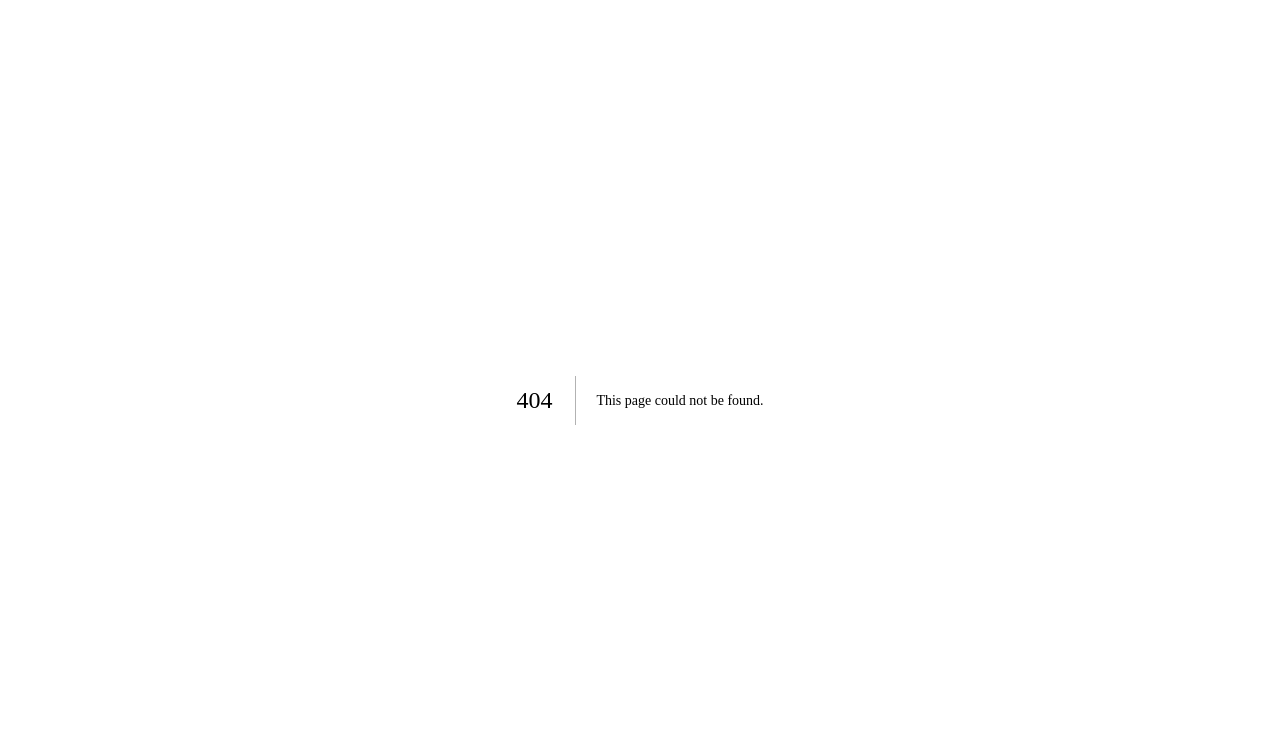
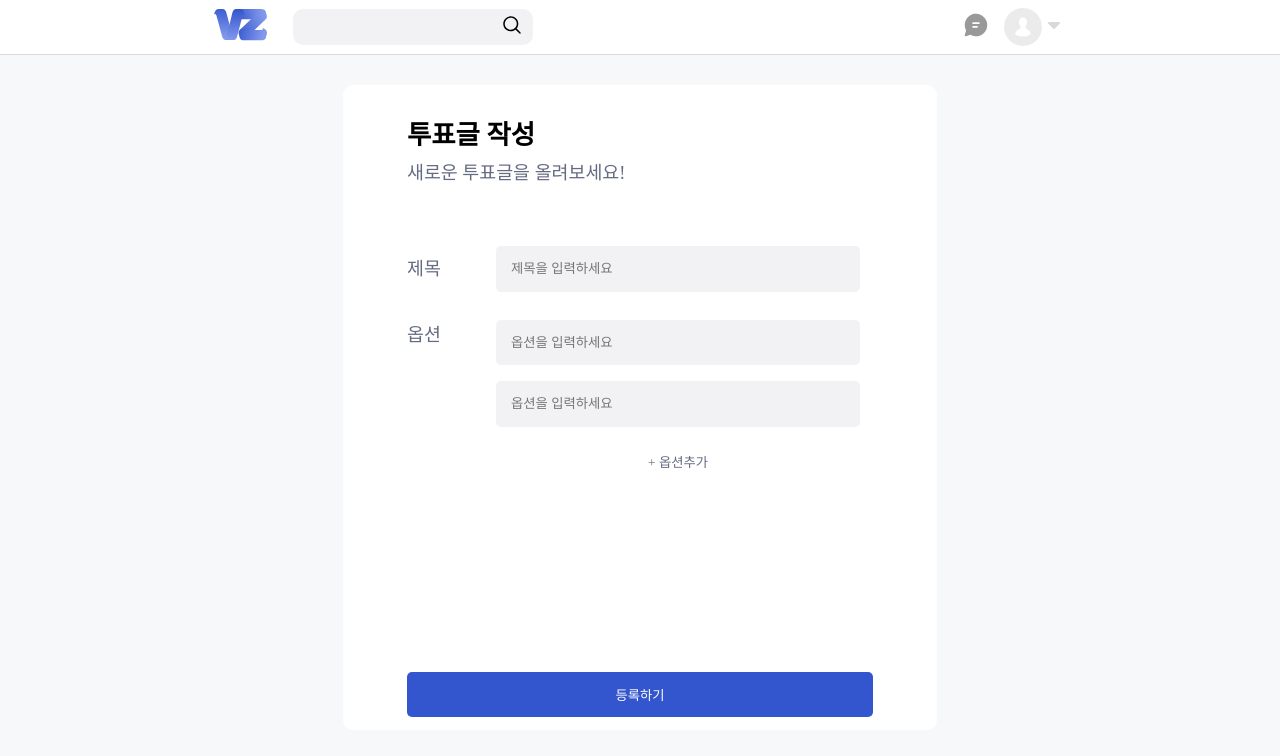
Before and after one commit to Team-Ezel/VOZA-client-v1, a Next.js app: page /group/createvote in a window 1280 px wide. Before the commit this address had no page. Shown: the top 756 px of the page. Built offline with nearby package versions, Linux system fonts and the light colour scheme; a web font is replaced by a local one.

Commit message:
:lipstick: Update CreateVote Page

```diff
--- /dev/null
+++ b/src/components/CreateVote/atoms/ExtraOptionInput/index.tsx
@@ -0,0 +1,24 @@
+import React, { useState } from 'react'
+import * as S from './style'
+import { Cross } from '@/assets/svgs'
+
+type ExtraOptionInputProps = {
+  PlaceholderText: string
+  onRemove: () => void
+}
+
+const ExtraOptionInput = ({
+  PlaceholderText,
+  onRemove,
+}: ExtraOptionInputProps) => {
+  return (
+    <S.ExtraOptionInputContainer>
+      <S.ExtraOptionInput placeholder={PlaceholderText} />
+      <S.CrossWrapper onClick={onRemove}>
+        <Cross />
+      </S.CrossWrapper>
+    </S.ExtraOptionInputContainer>
+  )
+}
+
+export default ExtraOptionInput
--- /dev/null
+++ b/src/components/CreateVote/atoms/ExtraOptionInput/style.ts
@@ -0,0 +1,25 @@
+import styled from '@emotion/styled'
+
+export const ExtraOptionInputContainer = styled.div`
+  width: 22.75rem;
+  height: 2.85rem;
+  display: flex;
+  border-radius: 0.3125rem;
+  background: #f2f2f4;
+  padding-left: 15px;
+  margin-bottom: 1rem;
+  `
+
+export const ExtraOptionInput = styled.input`
+  width: 18.75rem;
+  height: 2.85rem;
+  border: none;
+  outline: none;
+  border-radius: 0.3125rem;
+  background: #f2f2f4;
+`
+
+export const CrossWrapper = styled.div`
+  padding: 10px;
+  cursor: pointer;
+`
--- /dev/null
+++ b/src/components/CreateVote/atoms/Input/index.tsx
@@ -0,0 +1,15 @@
+import React from 'react';
+import * as S from './style'
+
+type InputProps = {
+    PlaceholderText : string
+}
+
+
+const Input = ({PlaceholderText} : InputProps) => {
+    return (
+        <S.Input placeholder={PlaceholderText} />
+    );
+};
+
+export default Input;
--- /dev/null
+++ b/src/components/CreateVote/atoms/Input/style.ts
@@ -0,0 +1,12 @@
+import styled from '@emotion/styled'
+
+export const Input = styled.input`
+  width: 22.75rem;
+  height: 2.85rem;
+  flex-shrink: 0;
+  border: none;
+  outline: none;
+  border-radius: 0.3125rem;
+  background: #f2f2f4;
+  padding: 15px;
+`
--- /dev/null
+++ b/src/components/CreateVote/molecules/VoteForm/index.tsx
@@ -0,0 +1,72 @@
+import React, { useState } from 'react'
+import * as S from './style'
+import Input from '../../atoms/Input'
+import ExtraOptionInput from '../../atoms/ExtraOptionInput'
+import Button from '@/components/Common/atoms/Button/Button'
+
+const VoteForm = () => {
+  const [extraOptions, setExtraOptions] = useState<string[]>([])
+
+  const addExtraOption = () => {
+    setExtraOptions([...extraOptions, ''])
+  }
+
+  const removeExtraOption = (index: number) => {
+    const updatedOptions = extraOptions.filter((_, i) => i !== index)
+    setExtraOptions(updatedOptions)
+  }
+
+  return (
+    <S.VoteFromContainer>
+      <S.Title>투표글 작성</S.Title>
+      <S.SubTitle>새로운 투표글을 올려보세요!</S.SubTitle>
+      <S.TitleContainer>
+        <S.TitleInput> 제목 </S.TitleInput>
+        <Input PlaceholderText='제목을 입력하세요' />
+      </S.TitleContainer>
+      <S.OptionContainer>
+        <S.OptionTitle>옵션</S.OptionTitle>
+        <S.OptionInputContainer>
+          <Input PlaceholderText='옵션을 입력하세요' />
+          <Input PlaceholderText='옵션을 입력하세요' />
+          {extraOptions.map((extraOption, index) => (
+            <ExtraOptionInput
+              key={index}
+              PlaceholderText='옵션을 입력하세요'
+              onRemove={() => removeExtraOption(index)}
+            />
+          ))}
+          {extraOptions.length < 2 && (
+            <Button
+              width='22.75rem'
+              height='2.35rem'
+              background='#fff'
+              border='none'
+              hoverBackground='#f9f9f9'
+              color='#656B80'
+              borderRadius='0.3125rem'
+              onClick={addExtraOption}
+            >
+              + 옵션추가
+            </Button>
+          )}
+        </S.OptionInputContainer>
+      </S.OptionContainer>
+
+      <S.SubmitButtonWrapper>
+        <Button
+          width='100%'
+          height='2.85rem'
+          border='none'
+          background='#3355CD'
+          color='white'
+          borderRadius='0.3125rem'
+        >
+          등록하기
+        </Button>
+      </S.SubmitButtonWrapper>
+    </S.VoteFromContainer>
+  )
+}
+
+export default VoteForm
--- /dev/null
+++ b/src/components/CreateVote/molecules/VoteForm/style.ts
@@ -0,0 +1,70 @@
+import styled from '@emotion/styled'
+
+export const VoteFromContainer = styled.div`
+  width: 37.125rem;
+  height: 40.3125rem;
+  margin: 20px;
+  padding: 1.75rem 4rem 1.75rem 4rem;
+
+  border-radius: 0.625rem;
+  background: #fff;
+`
+export const Title = styled.h2`
+  color: #000;
+  font-family: Pretendard;
+  font-size: 1.65rem;
+  font-weight: 600;
+`
+
+export const SubTitle = styled.p`
+  padding-top: 0.35rem;
+  color: #656b80;
+  font-size: 1.15rem;
+  font-weight: 500;
+`
+
+export const TitleContainer = styled.div`
+  display: flex;
+  align-items: center;
+  margin-top: 3.91rem;
+
+  input {
+    margin-bottom: 0;
+  }
+`
+
+export const TitleInput = styled.div`
+  color: #656b80;
+  font-size: 1.15rem;
+  font-weight: 500;
+  line-height: 2.13156rem;
+
+  margin-right: 3.45rem;
+`
+
+export const OptionContainer = styled(TitleContainer)`
+  margin-top: 1.75rem;
+  align-items: flex-start;
+`
+
+export const OptionTitle = styled.p`
+  color: #656b80;
+  font-size: 1.15rem;
+  font-weight: 500;
+
+  margin-right: 3.45rem;
+`
+
+export const OptionInputContainer = styled.div`
+  display: flex;
+  flex-direction: column;
+  height: 22rem;
+
+  input {
+    margin-bottom: 1rem;
+  }
+`
+
+export const SubmitButtonWrapper = styled.div`
+
+`
--- /dev/null
+++ b/src/components/CreateVote/organisms/CreateVoteorganisms/index.tsx
@@ -0,0 +1,12 @@
+import React from 'react'
+import VoteForm from '../../molecules/VoteForm'
+
+const CreateVoteorganisms = () => {
+  return (
+    <>
+      <VoteForm />
+    </>
+  )
+}
+
+export default CreateVoteorganisms
--- /dev/null
+++ b/src/components/CreateVote/templates/style.ts
@@ -0,0 +1,11 @@
+import styled from '@emotion/styled'
+
+export const CreateVoteTemplates = styled.div`
+  width: 100vw;
+  height: 100vh;
+  padding-top: 10px;
+  display: flex;
+  justify-content: center;
+
+  background-color: #f7f8fa;
+`
--- /dev/null
+++ b/src/pages/group/createvote/index.tsx
@@ -0,0 +1,17 @@
+import Header from '@/components/Common/organisms/Header'
+import * as S from '../../../components/CreateVote/templates/style'
+import React from 'react'
+import CreateVoteorganisms from '@/components/CreateVote/organisms/CreateVoteorganisms'
+
+const index = () => {
+  return (
+    <>
+      <Header />
+      <S.CreateVoteTemplates>
+        <CreateVoteorganisms />
+      </S.CreateVoteTemplates>
+    </>
+  )
+}
+
+export default index
```
